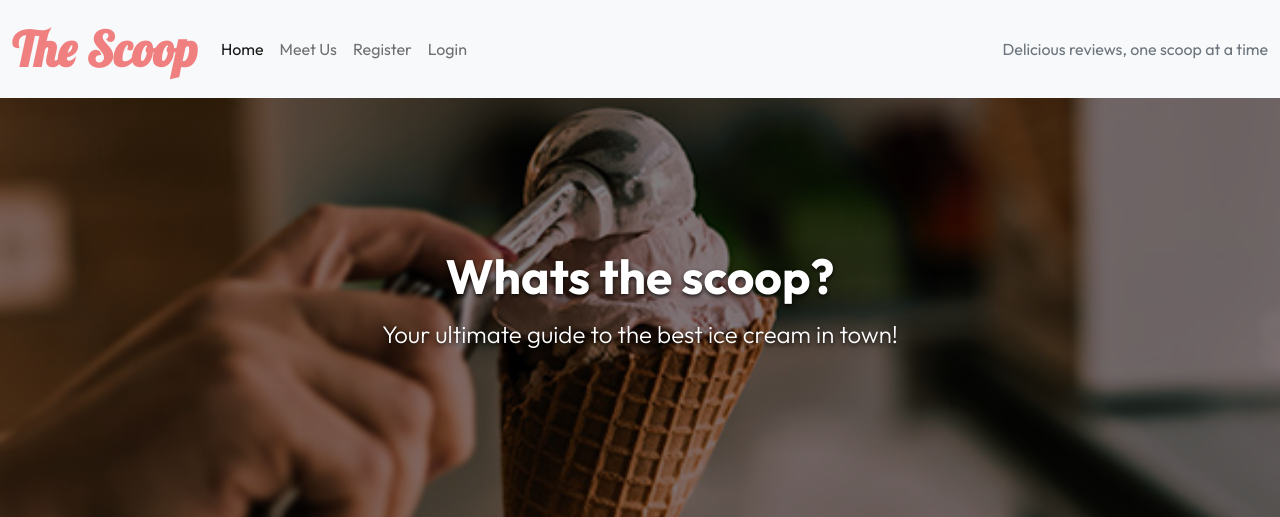
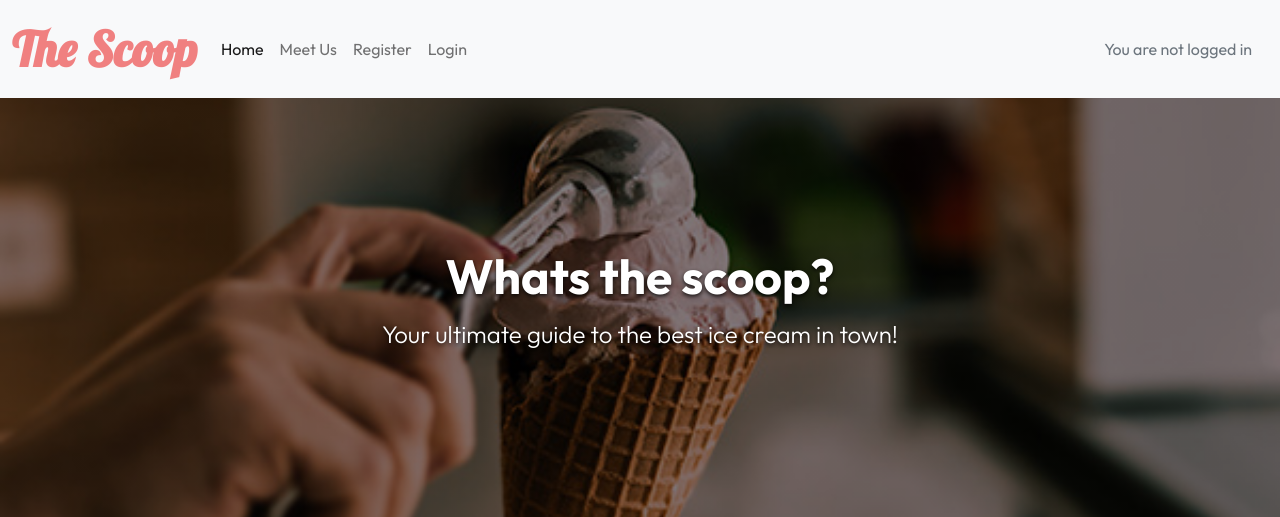
Before and after one commit to SchoemanClaudia/TheScoop, a Django app: page / in a window 1280 px wide. Shown: the top 517 px of the page. Run offline with Django 4.2, Linux system fonts and the light colour scheme; tables that the repository leaves empty hold one stand-in row (values such as "Sample post").

Commit message:
Add personalised message to header

```diff
--- a/templates/base.html
+++ b/templates/base.html
@@ -69,7 +69,11 @@
                     {% endif %}
                 </ul>
                 <span class="navbar-text text-muted">
-                    Delicious reviews, one scoop at a time
+                    {% if user.is_authenticated %}
+                    <p class="text-end m-3">Welcome {{ user }}</p>
+                    {% else %}
+                    <p class="text-end m-3">You are not logged in</p>
+                    {% endif %}
                 </span>
             </div>
         </div>
```
Also changed, not shown: django-summernote/2025-01-14/7696ec16-bfcb-4959-8477-9017c2f8698b.png (added), django-summernote/2025-01-14/fd6b0876-314a-435f-aef4-b90330a97d65.gif (added).
